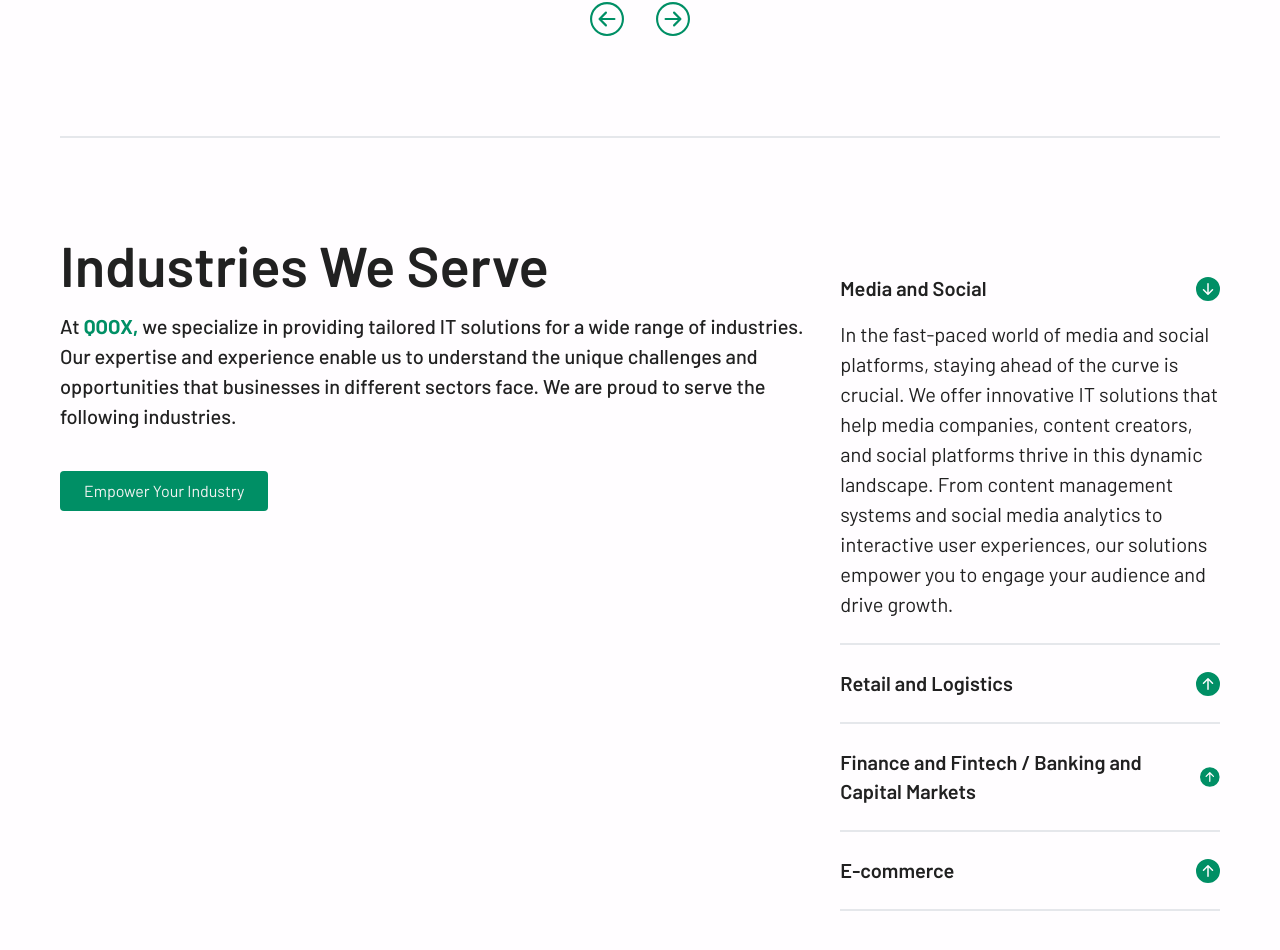
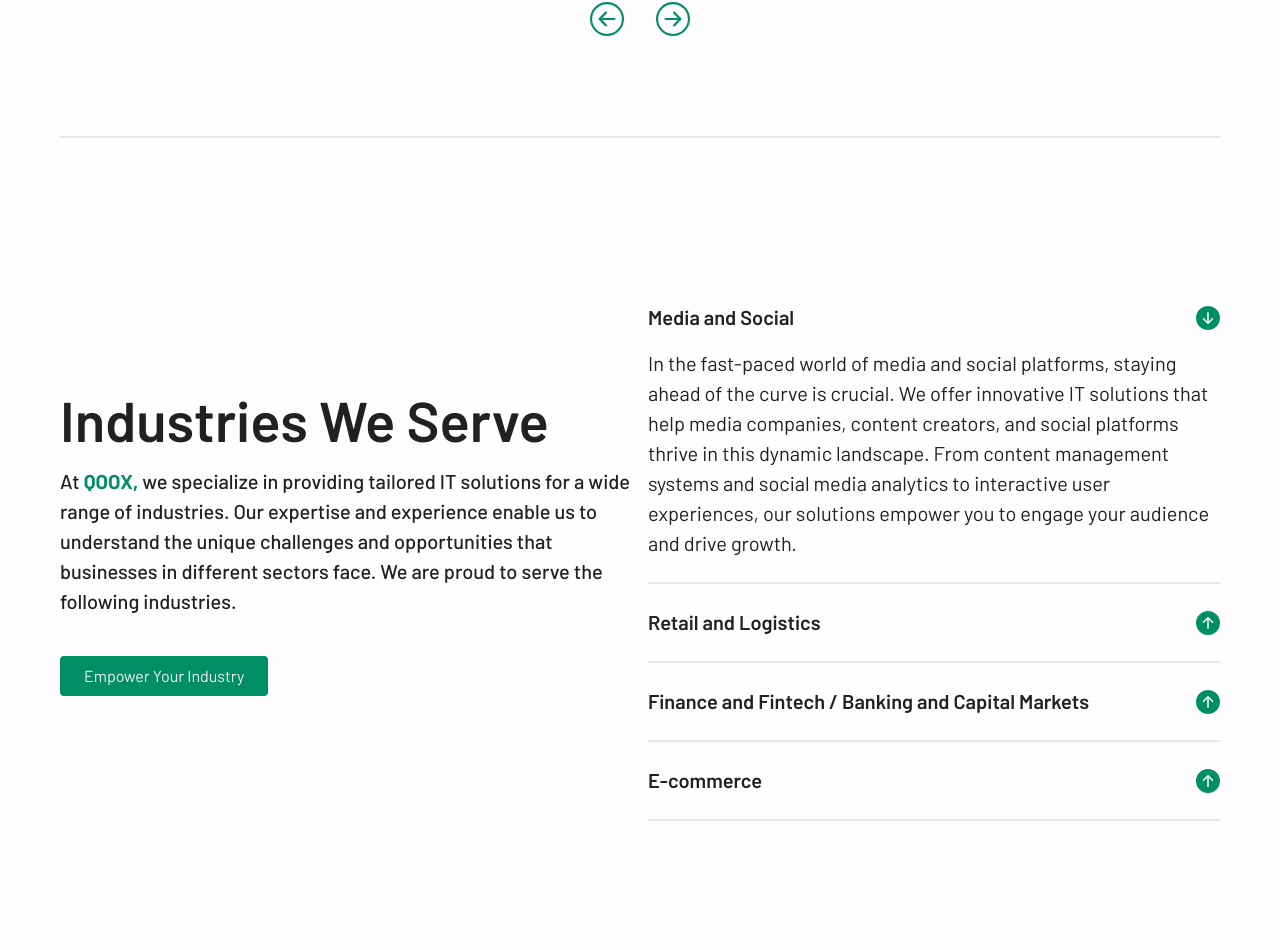
Before and after one commit to yanachrnsh/QOOX, a React (Vite) app: page / in a window 1280 px wide. Shown: the part 3055-4005 px from the top of the page. Built offline with nearby package versions, Linux system fonts and the light colour scheme.

Commit message:
added min h to IndustriesSection

```diff
--- a/src/components/Sections/IndustriesSection/industries-section.component.tsx
+++ b/src/components/Sections/IndustriesSection/industries-section.component.tsx
@@ -15,7 +15,7 @@ export const IndustriesSection: FC = () => {
 	const [activeItemIndex, setActiveItemIndex] = useState<number>(0)
 	return (
 		<section
-			className={`${styles.flexCard} ${styles.paddingX} ${styles.paddingY} md:flex-row items-start`}
+			className={`${styles.gridCard} ${styles.paddingX} ${styles.paddingY} items-center  md:min-h-[800px]`}
 		>
 			<div>
 				<ContainerSmall
@@ -42,7 +42,7 @@ const DropdownList: FC<DropdownListProps> = ({
 	setActiveItemIndex
 }) => {
 	return (
-		<div className={`flex flex-col gap-4 md:gap-6 pt-12 w-[100%]`}>
+		<div className={`flex flex-col gap-4 md:gap-6 pt-12`}>
 			{industriesDropdown.map((item, index) => (
 				<div key={item.id}>
 					<DropdownItem
--- a/src/constants/styles-constants.ts
+++ b/src/constants/styles-constants.ts
@@ -3,6 +3,7 @@ export const styles = {
 	flexStart: 'flex justify-center items-start',
 
 	flexCard: 'flex flex-col items-start gap-2 sm:gap-4',
+	gridCard: 'grid grid-cols-1 md:grid-cols-2 gap-4',
 
 	paddingX: 'xs:px-4 px-4 md:px-[60px]',
 	paddingY: 'xs:py-[88px] py-[100px]',
```
